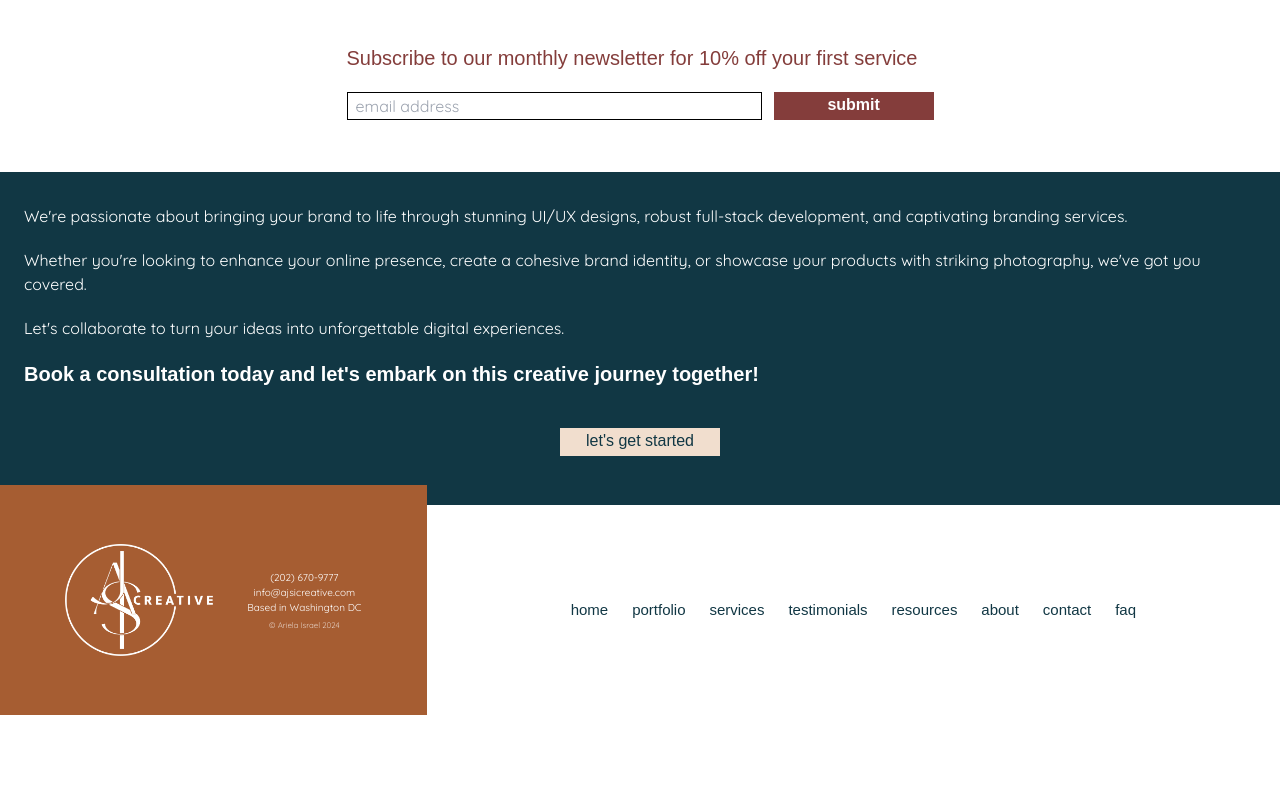
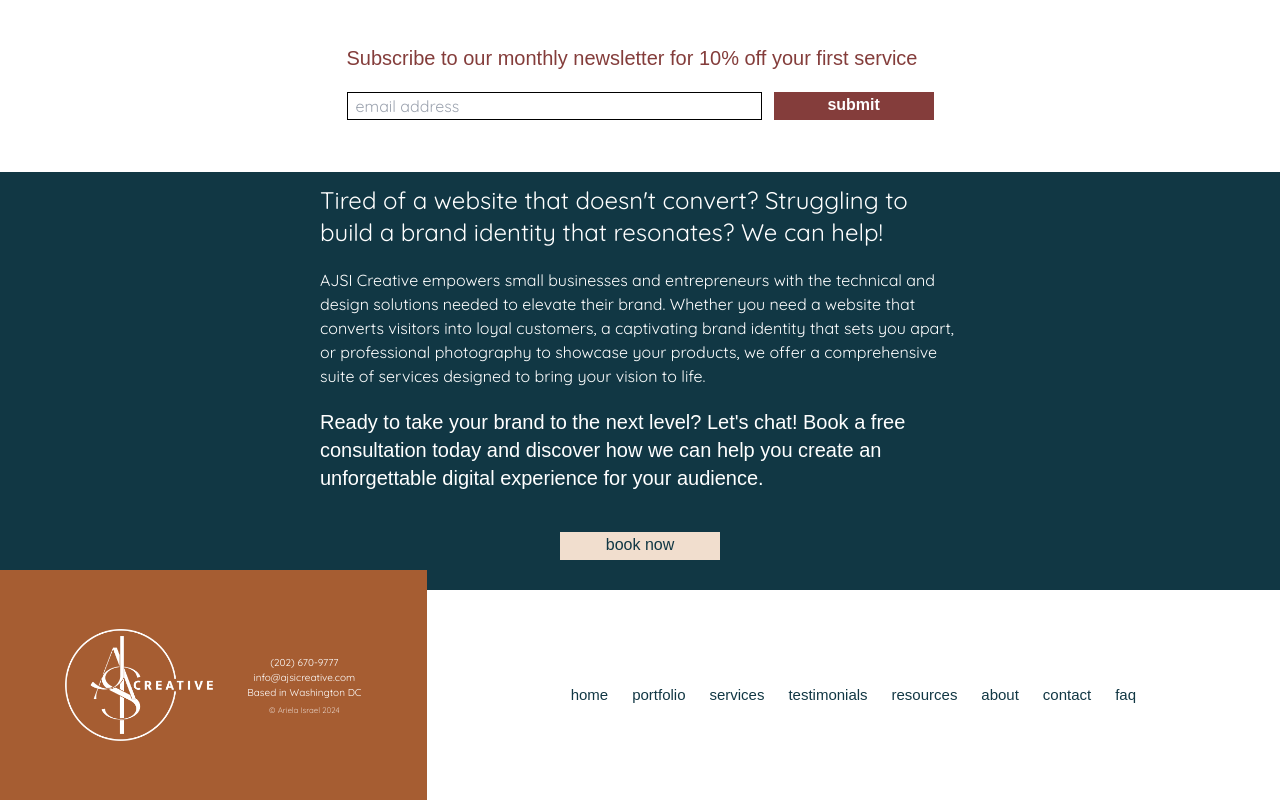
Before and after one commit to ariicodes/ajsi-creative, a Next.js app: page / in a window 1280 px wide. Shown: the part 638-1438 px from the top of the page. Before the commit the page ends 1353 px from the top, so only its background shows below. Built offline with nearby package versions, Linux system fonts and the light colour scheme; a web font is replaced by a local one.

Commit message:
+adjusted content

```diff
--- a/src/app/(components)/MainCTA.tsx
+++ b/src/app/(components)/MainCTA.tsx
@@ -2,28 +2,27 @@ import { LightActionBtn } from "./Buttons";
 
 export default function MainCTA() {
   return (
-    <section className="flex h-[475px] flex-col justify-center bg-gunmetal text-base text-white xl:h-[315px] xl:items-center">
-      <div className="flex flex-col items-center gap-4 p-6 xl:items-start xl:gap-5">
-        <p>
-          We&apos;re passionate about bringing your brand to life through
-          stunning UI/UX designs, robust full-stack development, and captivating
-          branding services.
+    <section className="flex flex-col justify-center bg-gunmetal text-base text-white xl:h-[400px] xl:items-center">
+      <div className="flex flex-col items-center gap-4 px-6 py-10 xl:gap-5 xl:px-80">
+        <p className="text-2xl">
+          Tired of a website that doesn&apos;t convert? Struggling to build a
+          brand identity that resonates? We can help!
         </p>
         <p>
-          Whether you&apos;re looking to enhance your online presence, create a
-          cohesive brand identity, or showcase your products with striking
-          photography, we&apos;ve got you covered.
+          AJSI Creative empowers small businesses and entrepreneurs with the
+          technical and design solutions needed to elevate their brand. Whether
+          you need a website that converts visitors into loyal customers, a
+          captivating brand identity that sets you apart, or professional
+          photography to showcase your products, we offer a comprehensive suite
+          of services designed to bring your vision to life.
         </p>
-        <p>
-          Let&apos;s collaborate to turn your ideas into unforgettable digital
-          experiences.
-        </p>
-        <p className="mb-5 font-serif text-xl font-bold">
-          Book a consultation today and let&apos;s embark on this creative
-          journey together!
+        <p className="mb-5 font-serif text-xl font-medium">
+          Ready to take your brand to the next level? Let&apos;s chat! Book a
+          free consultation today and discover how we can help you create an
+          unforgettable digital experience for your audience.
         </p>
         <div className="self-center">
-          <LightActionBtn content="let's get started" route="/booking" />
+          <LightActionBtn content="book now" route="/booking" />
         </div>
       </div>
     </section>
```
